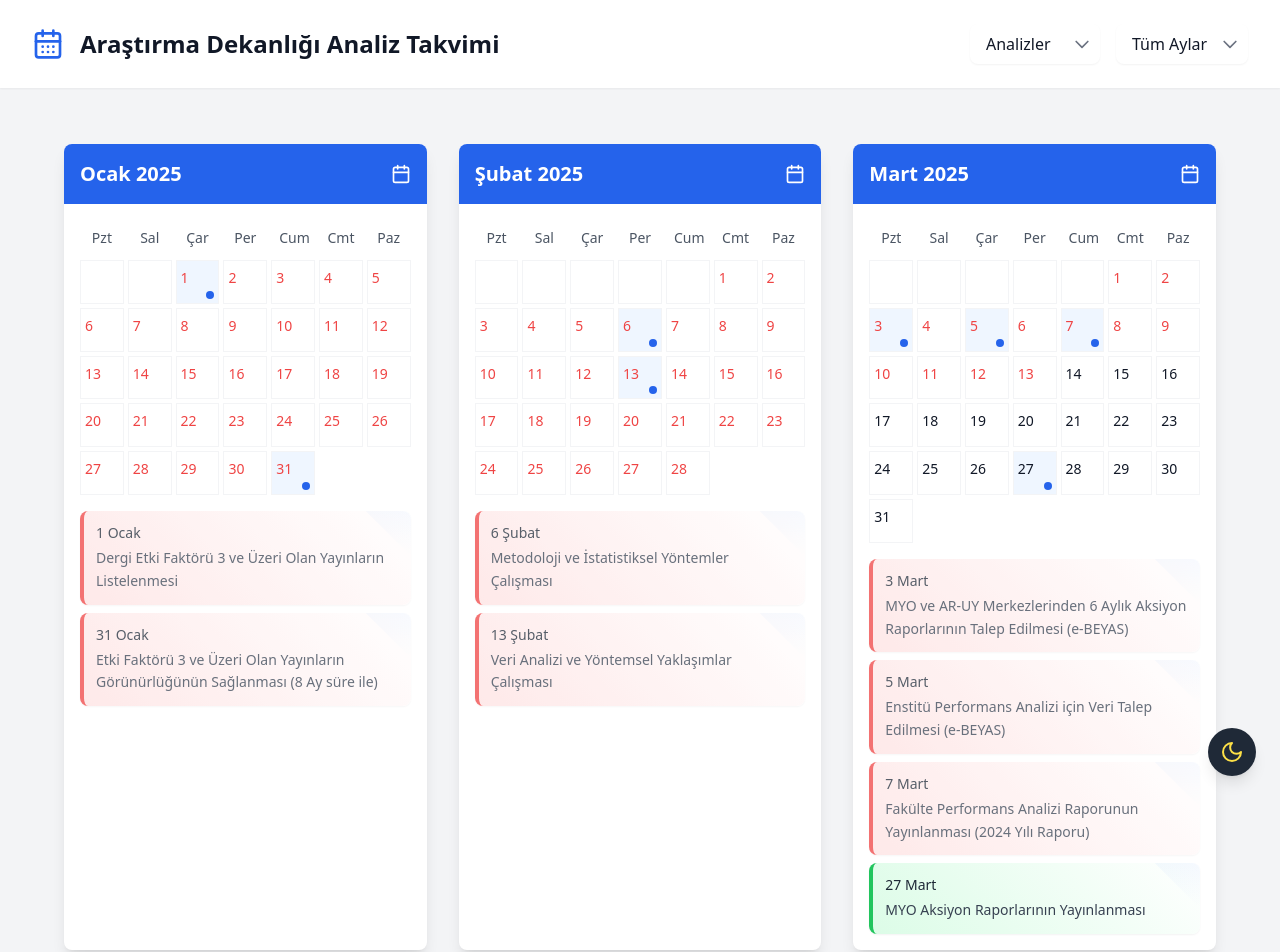
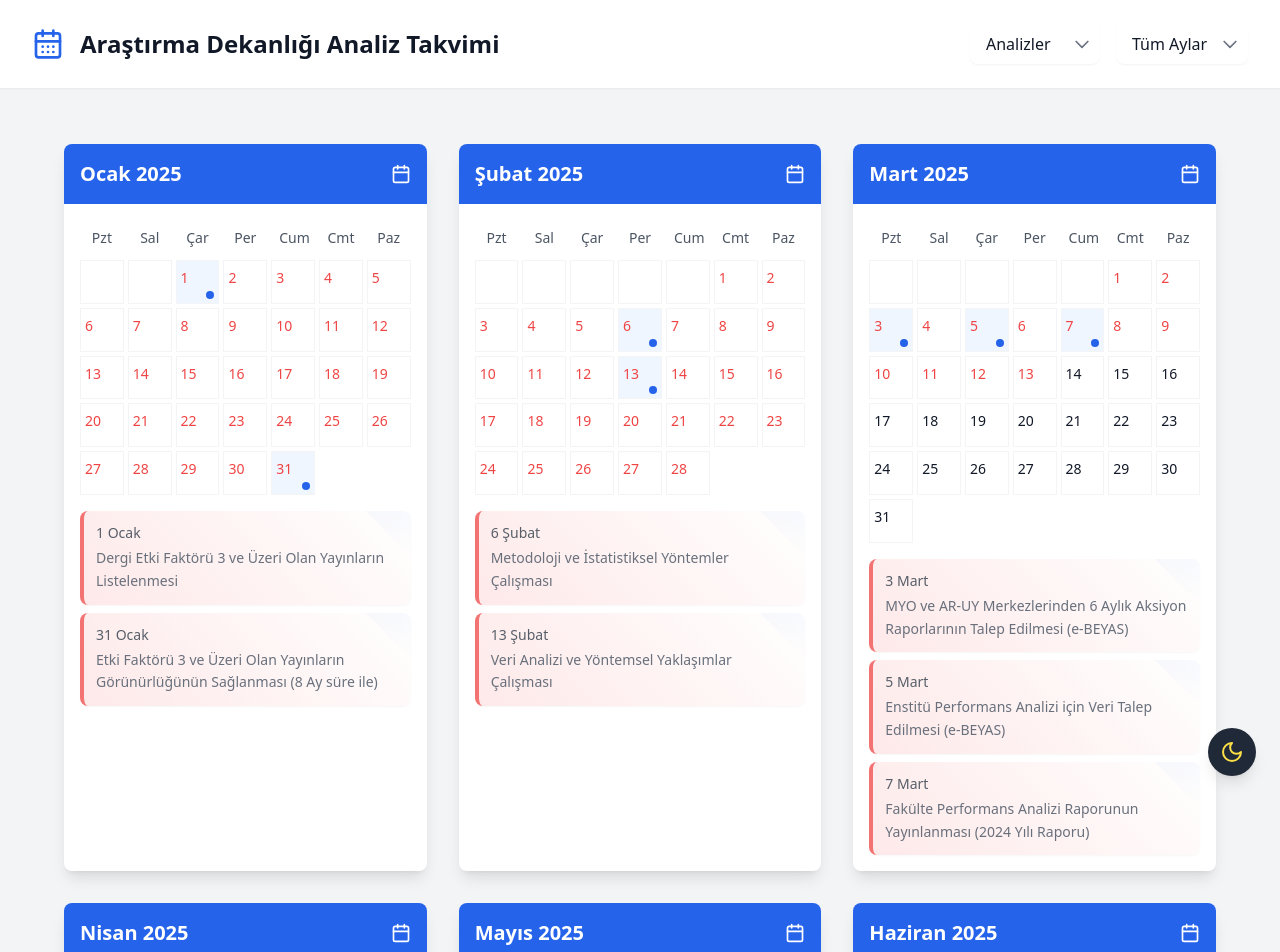
Before and after one commit to umitcaninz/analiztakvimi, a React (Vite) app: page / in a window 1280 px wide. Shown: the top 952 px of the page. Built offline with nearby package versions, Linux system fonts and the light colour scheme.

Commit message:
Update data.ts

```diff
--- a/src/data.ts
+++ b/src/data.ts
@@ -86,12 +86,6 @@ export const calendarData: DataStore = {
       "is_new": true
     },
 
-
-    "2025-03-27": {
-      "date": "2025-03-27",
-      "description": "MYO Aksiyon Raporlarının Yayınlanması",
-      "is_new": true
-    },
 
 
 
```
